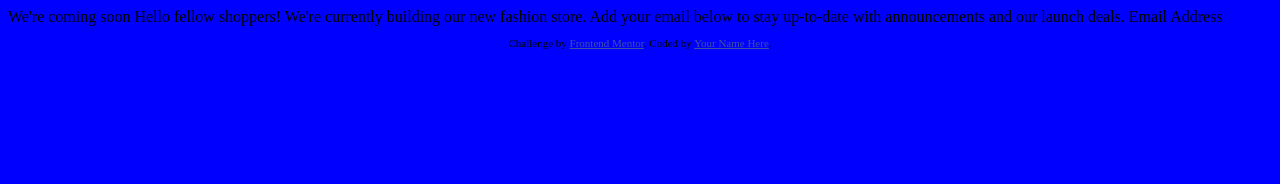
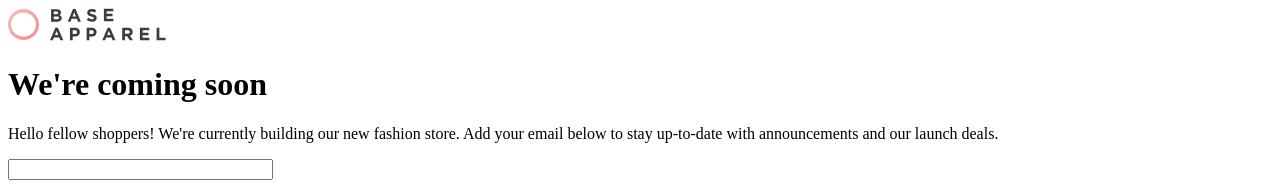
Before and after one commit to SaeM843/Base-Apparel-Coming-Soon-Page, a website: page index.html in a window 1280 px wide. Drawn offline with Linux system fonts and the light colour scheme.

Commit message:
outlined html briefly

```diff
--- a/index.html
+++ b/index.html
@@ -16,19 +16,22 @@
   </style>
 </head>
 <body>
+  <div class="container">
+    <div class="main-image"></div>
 
-  We're coming soon
+    <div class="context">
+      <header>
+        <img src="./images/logo.svg" alt="logo">
+      </header>
 
-  Hello fellow shoppers! We're currently building our new fashion store.
-  Add your email below to stay up-to-date with announcements and our launch deals.
+      <main>
+        <h1>We're <span>coming soon</span></h1>
+        <p>Hello fellow shoppers! We're currently building our new fashion store.
+          Add your email below to stay up-to-date with announcements and our launch deals.</p>
+          <input type="email" id="email" pattern=".+@globex\.com" size="30" required>
+      </main>
+    </div>
+  </div>
 
-  Email Address
-
-  <footer>
-    <p class="attribution">
-      Challenge by <a href="https://www.frontendmentor.io?ref=challenge" target="_blank">Frontend Mentor</a>.
-      Coded by <a href="#">Your Name Here</a>.
-    </p>
-  </footer>
 </body>
 </html>
--- a/sass/style.scss
+++ /dev/null
@@ -1,3 +0,0 @@
-body {
-    background-color: blue;
-}
```
Also changed, not shown: css/style.css, 1 other file.
